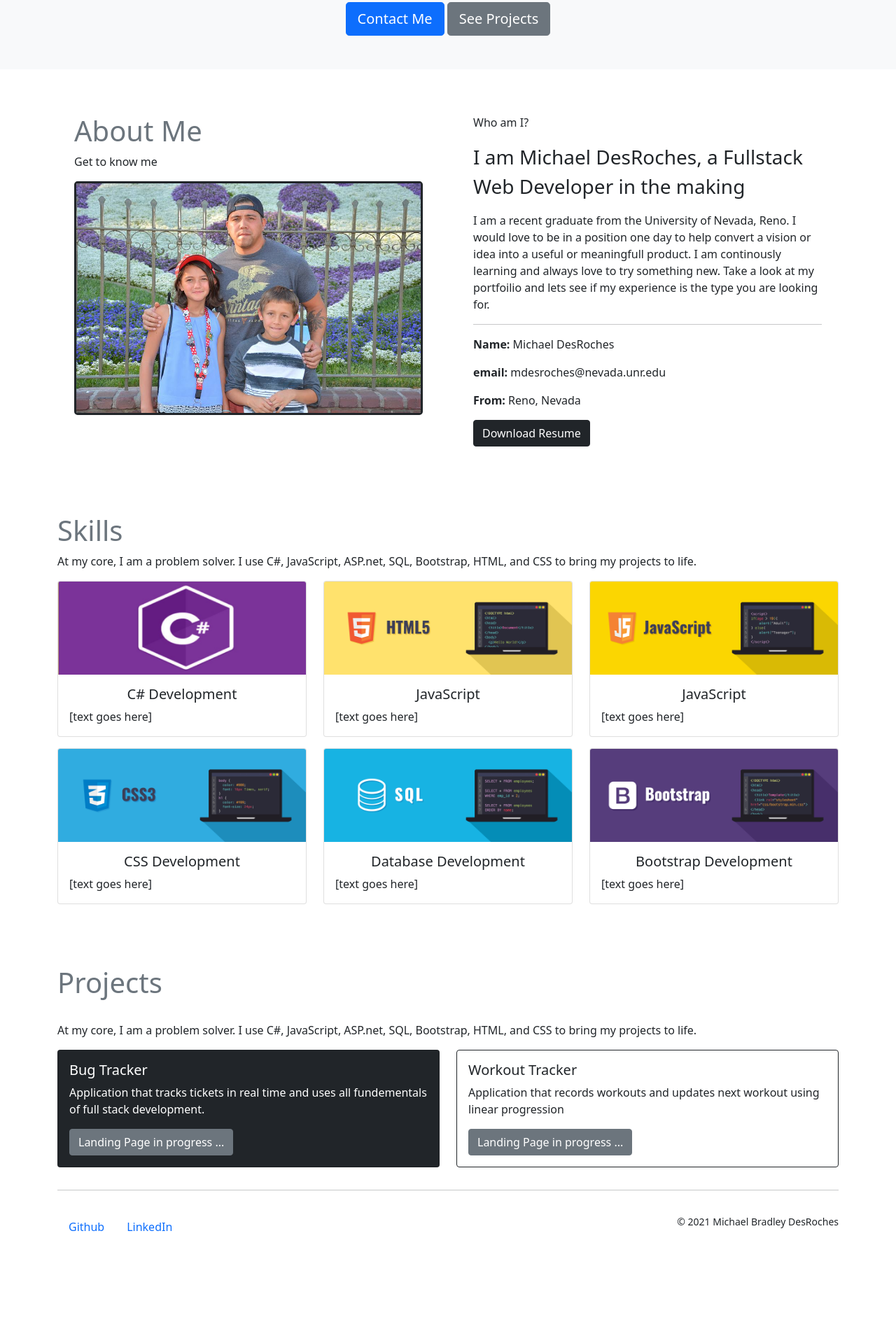
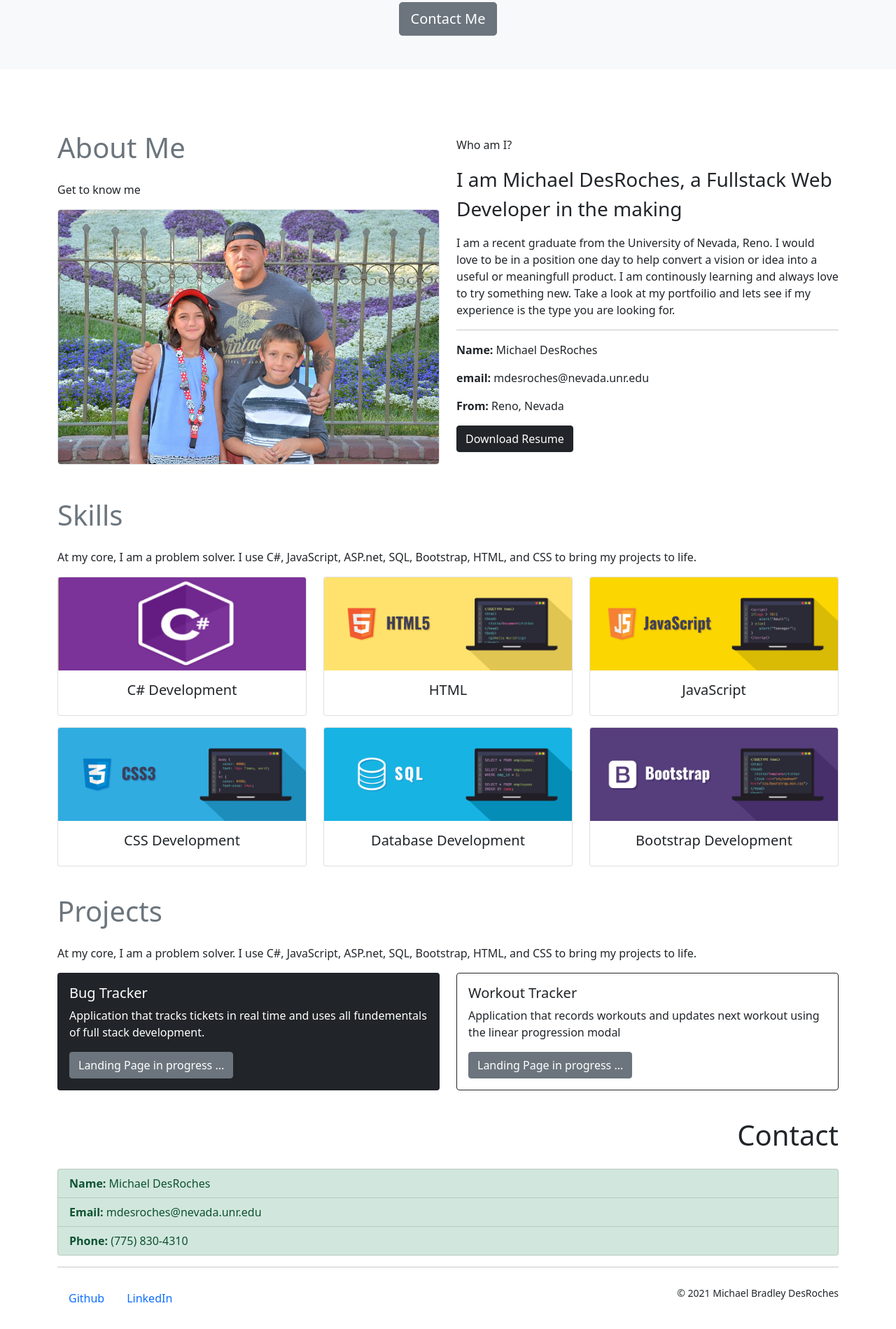
Before and after one commit to mdesroches0501/mdesroches0501.github.io, a plain HTML site: page index.html in a window 1280 px wide. Shown: the part 265-2164 px from the top of the page at 70% size. Before the commit the page ends 2054 px from the top, so only its background shows below. Drawn offline with nearby package versions, Linux system fonts and the light colour scheme.

Commit message:
added email link and contact info

```diff
--- a/index.html
+++ b/index.html
@@ -33,35 +33,33 @@
                         <a class="nav-link" href="#projects">Projects</a>
                     </li>
                     <li class="nav-item">
-                        <a class="nav-link" href="#contact">Contact</a>
+                        <a class="nav-link" href="#contactInfo">Contact</a>
                     </li>
                 </ul>
             </div>
         </div>
-    </nav>
-    <!-- /navbar -->
-
+    </nav><!-- /navbar -->
     <!-- jumbotron -->
     <div class="bg-light p-5 rounded-lg my-3 text-sm-center">
         <h1 class="display-2">Michael DesRoches</h1>
         <p class="lead">I am a Software Engineer</p>
 
         <p class="fs-2">Available for Work</p>
-        <button type="button" class="btn btn-primary btn-lg">Contact Me</button>
-        <button type="button" class="btn btn-secondary btn-lg" href="projects">See Projects</button>
+        <!-- modal temp offline -->
+        <!-- <button type="button" class="btn btn-secondary btn-lg" data-bs-toggle="modal" data-bs-target="#contact">Contact Me</button> --><!-- /modal temp offline -->
+        <a href="mailto:mdesrochesis@gmail.com?subject=Portfolio" target="_blank" class="btn btn-secondary btn-lg">Contact Me</a>
     </div> <!-- /jumbotron -->
-
     <!-- container -->
     <div class="container pt-4">
         <!-- about -->
         <div id="about" class="row">
-            <div class="col-lg m-4">
-                <h3 class="display-6 text-muted">About Me</h3>
+            <div class="col-lg mt-4">
+                <h3 class="display-6 text-muted my-4">About Me</h3>
                 <p>Get to know me</p>
-                <img src="img/family.jpg" class="mb-4 img-fluid rounded-3 border  border-3 border-dark" alt="random images">
+                <img src="img/family.jpg" class="mb-4 img-fluid rounded-3 border" alt="random images">
             </div>
-            <div class="col-lg m-4">
-                <p class="fs-6">Who am I?</p>
+            <div class="col-lg">
+                <p class="fs-6 mt-5 pt-2">Who am I?</p>
                 <p class="fs-3">I am Michael DesRoches, a Fullstack Web Developer in the making</p>
                 <p>I am a recent graduate from the University of Nevada, Reno. I would love to be in a position one day to help convert a vision or idea into a useful or meaningfull product. I am continously learning and always love to try something new. Take a look at my portfoilio and lets see if my experience is the type you are looking for.</p>
                 <hr />
@@ -72,7 +70,7 @@
             </div>
         </div><!-- /about -->
         <!-- skills -->
-        <h1 id="skills" class="display-6 mt-5 text-muted pt-4">Skills</h1>
+        <h1 id="skills" class="display-6 my-4 text-muted">Skills</h1>
         <p class="mb-6">At my core, I am a problem solver. I use C#, JavaScript, ASP.net, SQL, Bootstrap, HTML, and CSS to bring my projects to life.</p>
         <div class="row">
             <div class="col-md-6 col-lg-4">
@@ -80,7 +78,7 @@
                     <img class="card-img-top" src="img/csharp.png" alt="Card image cap">
                     <div class="card-body">
                         <h5 class="card-title text-center">C# Development</h5>
-                        <p class="card-text">[text goes here]</p>
+                        <p class="card-text"></p>
                     </div>
                 </div>
             </div>
@@ -88,8 +86,8 @@
                 <div class="card mb-3">
                     <img class="card-img-top" src="img/html-illustration.png" alt="Card image cap">
                     <div class="card-body">
-                        <h5 class="card-title text-center">JavaScript</h5>
-                        <p class="card-text">[text goes here]</p>
+                        <h5 class="card-title text-center">HTML</h5>
+                        <p class="card-text"></p>
                     </div>
                 </div>
             </div>
@@ -98,7 +96,7 @@
                     <img class="card-img-top" src="img/javascript-illustration.png" alt="Card image cap">
                     <div class="card-body">
                         <h5 class="card-title text-center">JavaScript</h5>
-                        <p class="card-text">[text goes here]</p>
+                        <p class="card-text"></p>
                     </div>
                 </div>
             </div>
@@ -107,7 +105,7 @@
                     <img class="card-img-top" src="img/css-illustration.png" alt="Card image cap">
                     <div class="card-body">
                         <h5 class="card-title text-center">CSS Development</h5>
-                        <p class="card-text">[text goes here]</p>
+                        <p class="card-text"></p>
                     </div>
                 </div>
             </div>
@@ -116,7 +114,7 @@
                     <img class="card-img-top" src="img/sql-illustration.png" alt="Card image cap">
                     <div class="card-body">
                         <h5 class="card-title text-center">Database Development</h5>
-                        <p class="card-text">[text goes here]</p>
+                        <p class="card-text"></p>
                     </div>
                 </div>
             </div>
@@ -125,14 +123,13 @@
                     <img class="card-img-top" src="img/bootstrap-illustration.png" alt="Card image cap">
                     <div class="card-body">
                         <h5 class="card-title text-center">Bootstrap Development</h5>
-                        <p class="card-text">[text goes here]</p>
+                        <p class="card-text"></p>
                     </div>
                 </div>
             </div>
-        </div>
-        <!-- /skills -->
+        </div><!-- /skills -->
         <!-- projects -->
-        <h1 id="projects" class="display-6 mt-5 text-muted py-4">Projects</h1>
+        <h1 id="projects" class="display-6 my-4 text-muted">Projects</h1>
         <p class="mb-6">At my core, I am a problem solver. I use C#, JavaScript, ASP.net, SQL, Bootstrap, HTML, and CSS to bring my projects to life.</p>
         <div class="row">
             <div class="col-sm-6">
@@ -148,17 +145,25 @@
                 <div class="card border-dark mb-3">
                     <div class="card-body">
                         <h5 class="card-title">Workout Tracker</h5>
-                        <p class="card-text">Application that records workouts and updates next workout using linear progression</p>
+                        <p class="card-text">Application that records workouts and updates next workout using the linear progression modal</p>
                         <a href="#" class="btn btn-secondary">Landing Page in progress ...</a>
                     </div>
                 </div>
             </div>
-        </div> <!-- /projects -->
+        </div><!-- /projects -->
+        <!-- contact -->
+        <h1 id="contactInfo" class="display-6 my-4 text-end">Contact</h1>
+        <ul class="list-group">
+            <li class="list-group-item list-group-item-action list-group-item-success"><strong>Name:</strong> Michael DesRoches</li>
+            <li class="list-group-item list-group-item-action list-group-item-success"><strong>Email:</strong> mdesroches@nevada.unr.edu</li>
+            <li class="list-group-item list-group-item-action list-group-item-success"><strong>Phone:</strong> (775) 830-4310</li>
+        </ul>
+        <!-- /contact -->
 
         <hr />
 
         <!-- footer -->
-        <div class="row py-3">
+        <div class="row my-4">
             <div class="col-md-7">
                 <ul class="nav">
                     <li class="nav-item">
@@ -174,8 +179,41 @@
             </div>
         </div><!-- /footer -->
     </div><!-- /container -->
-        <!-- Optional JavaScript; choose one of the two! -->
-        <!-- Option 1: Bootstrap Bundle with Popper -->
-        <script src="https://cdn.jsdelivr.net/npm/bootstrap@5.0.0-beta1/dist/js/bootstrap.bundle.min.js" integrity="sha384-ygbV9kiqUc6oa4msXn9868pTtWMgiQaeYH7/t7LECLbyPA2x65Kgf80OJFdroafW" crossorigin="anonymous"></script>
+    <!--=====================================
+     FORM MODAL
+    =====================================-->
+    <div class="modal fade" id="contact" tabindex="-1" aria-labelledby="contactForm" aria-hidden="true">
+        <div class="modal-dialog">
+            <div class="modal-content">
+                <div class="modal-header">
+                    <h5 class="modal-title" id="exampleModalLabel">Contact Me</h5>
+                    <button type="button" class="btn-close" data-bs-dismiss="modal" aria-label="Close"></button>
+                </div>
+                <div class="modal-body">
+                    <!-- contact form -->
+                    <div class="mb-3">
+                        <label for="exampleFormControlInput1" class="form-label">Name:</label>
+                        <input type="text" class="form-control" id="name">
+                    </div>
+                    <div class="mb-3">
+                        <label for="exampleFormControlInput1" class="form-label">Email:</label>
+                        <input type="email" class="form-control" id="email">
+                    </div>
+                    <div class="mb-3">
+                        <label for="exampleFormControlTextarea1" class="form-label">Message Body</label>
+                        <textarea class="form-control" id="message" rows="3"></textarea>
+                    </div><!-- /contact form -->
+                </div>
+                <div class="modal-footer">
+                    <button type="button" class="btn btn-secondary" data-bs-dismiss="modal">Close</button>
+                    <button type="button" class="btn btn-primary">Send</button>
+                </div>
+            </div>
+        </div>
+    </div> <!-- /modal -->
+
+    <!-- Optional JavaScript; choose one of the two! -->
+    <!-- Option 1: Bootstrap Bundle with Popper -->
+    <script src="https://cdn.jsdelivr.net/npm/bootstrap@5.0.0-beta1/dist/js/bootstrap.bundle.min.js" integrity="sha384-ygbV9kiqUc6oa4msXn9868pTtWMgiQaeYH7/t7LECLbyPA2x65Kgf80OJFdroafW" crossorigin="anonymous"></script>
 </body>
 </html>
```
